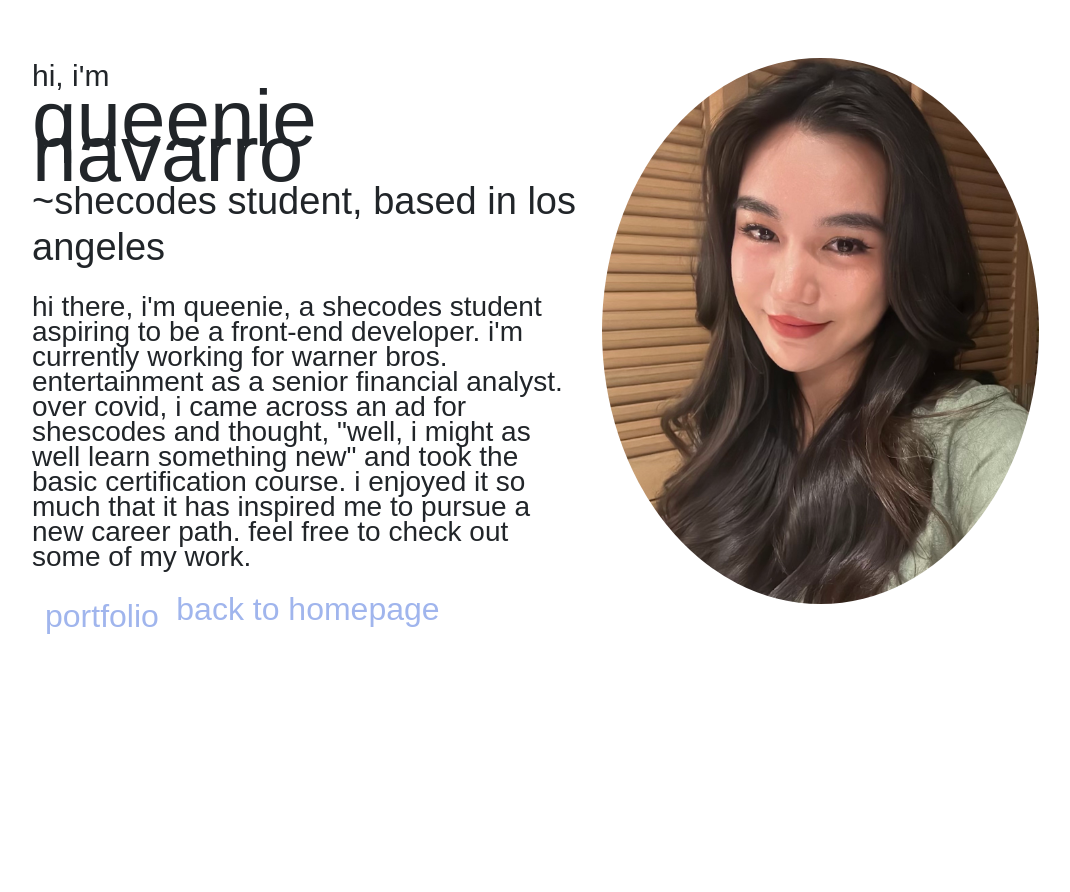
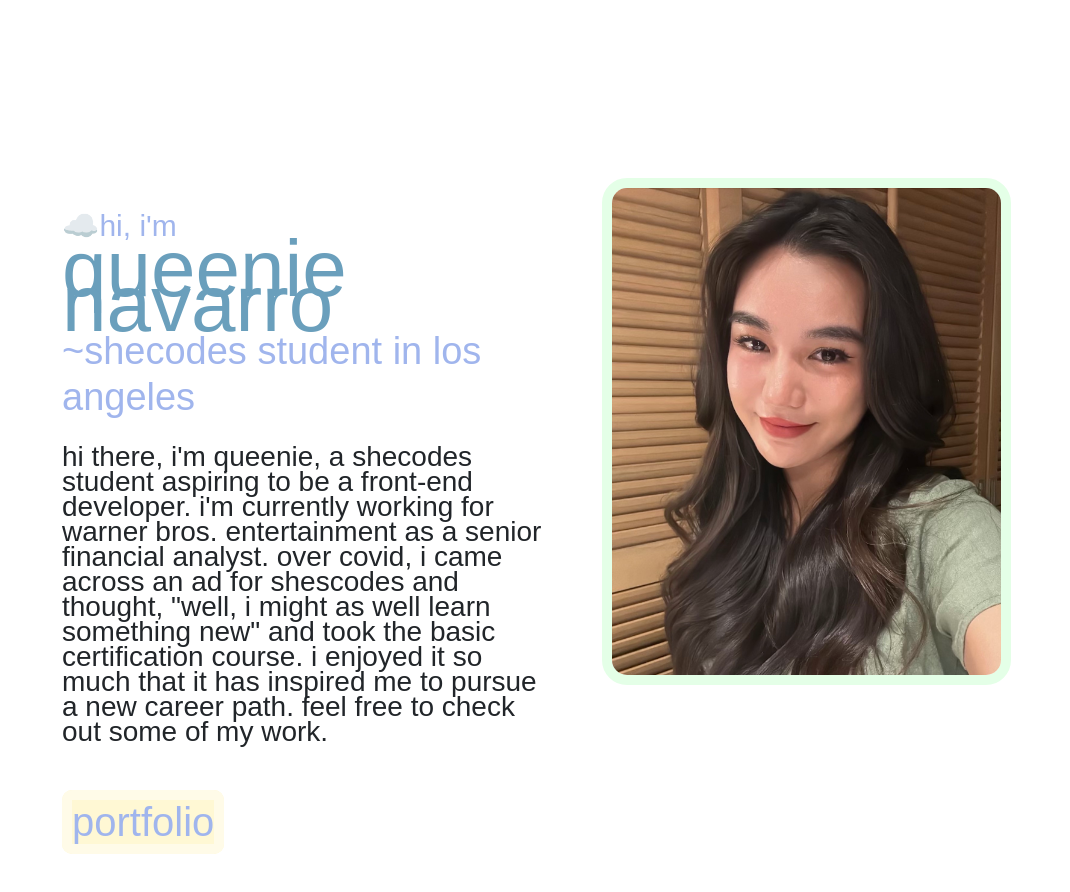
Before and after one commit to qnavarro/passion-project-shecodes, a plain HTML site: page about.html in a window 1280 px wide. Shown: the whole page, without its empty margins (50-1120 px from the left). Before the commit the page ends 800 px from the top, so only its background shows below. Drawn offline with nearby package versions, Linux system fonts and the light colour scheme; a web font is replaced by a local one.

Commit message:
finished about page

```diff
--- a/about.html
+++ b/about.html
@@ -22,23 +22,27 @@
 <body>
     <div class="about-hero container mt-5">
         <div class="row">
-            <div class="col-6">
-                <h1>hi, i'm <div class="my-name mt-2">queenie navarro</div>
+            <div class="col-md-6">
+                <div class="about-section-content">
+                    <h1><span class="cloud">☁️</span>hi, i'm <div class="my-name mt-2">queenie
+                            navarro</div>
                     </h1>
-                <h2 class="mb-4">~shecodes student, based in los angeles</h2>
+                    <h2 class="mb-4">~shecodes student in los angeles</h2>
 
-                <p>hi there, i'm queenie, a shecodes student aspiring to be a front-end developer. i'm currently working
+                    <p class="mb-5">hi there, i'm queenie, a shecodes student aspiring to be a front-end developer. i'm
+                        currently working
                         for warner bros. entertainment as a senior financial
                         analyst.
                         over covid, i came across an ad for shescodes and thought, "well,
                         i might as well learn something new" and took the basic certification course. i
                         enjoyed it
-                    so much that it has inspired me to pursue a new career path. feel free to check out some of my work.
+                        so much that it has inspired me to pursue a new career path. feel free to check out some of my
+                        work.
                     </p>
-                <button class="btn"><a href="#" class="text-decoration-none">portfolio</a></button>
-                <a href="../" class="text-decoration-none">back to homepage</a>
+                    <a href="#" class="text-decoration-none about-portfolio">portfolio</a>
                 </div>
-            <div class="col-6">
+            </div>
+            <div class="col-md-6">
                 <img src="/images/profile.jpg" alt="" class="img-fluid">
             </div>
 
--- a/styles/portfolio.css
+++ b/styles/portfolio.css
@@ -17,9 +17,10 @@ a:hover {
 }
 
 img {
-	border-radius: 50%;
-	max-width: 80%;
-	max-height: 80%;
+	border-radius: 25px;
+	max-width: 72%;
+	max-height: 72%;
+	border: 10px solid #e4ffe7;
 }
 
 @media (max-width: 800px) {
@@ -35,6 +36,13 @@ img {
 	}
 	div .col-md-3 {
 		padding: 8px;
+	}
+	.about-hero {
+		text-align: center;
+		padding: 0 !important;
+	}
+	.cloud {
+		display: block;
 	}
 }
 
@@ -118,20 +126,33 @@ img {
 
 .about-hero {
 	font-family: var(--only-font-family);
+	padding: 120px 20px;
 }
 .about-hero h1 {
 	font-size: 30px;
 	line-height: 35px;
+	color: var(--primary-color);
 }
 
 .my-name {
 	font-size: 80px;
+	color: var(--secondary-color);
 }
 .about-hero h2 {
 	font-size: 38px;
+	color: var(--primary-color);
 }
 
 .about-hero p {
 	font-size: 28px;
 	line-height: 25px;
 }
+.about-portfolio {
+	font-size: 40px;
+	border: 10px solid #fffbe8;
+	border-radius: 10px;
+	background-color: #fff8d4;
+}
+.about-section-content {
+	margin: 30px;
+}
```
Lines whose indentation alone changed are shown as unchanged.
